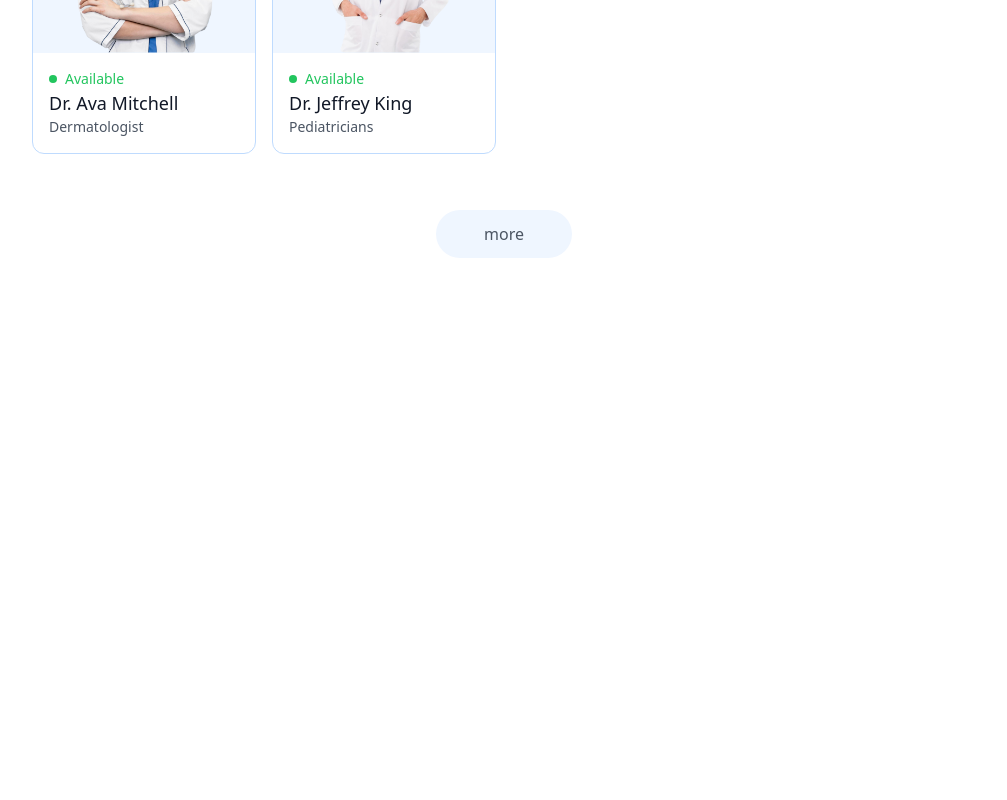
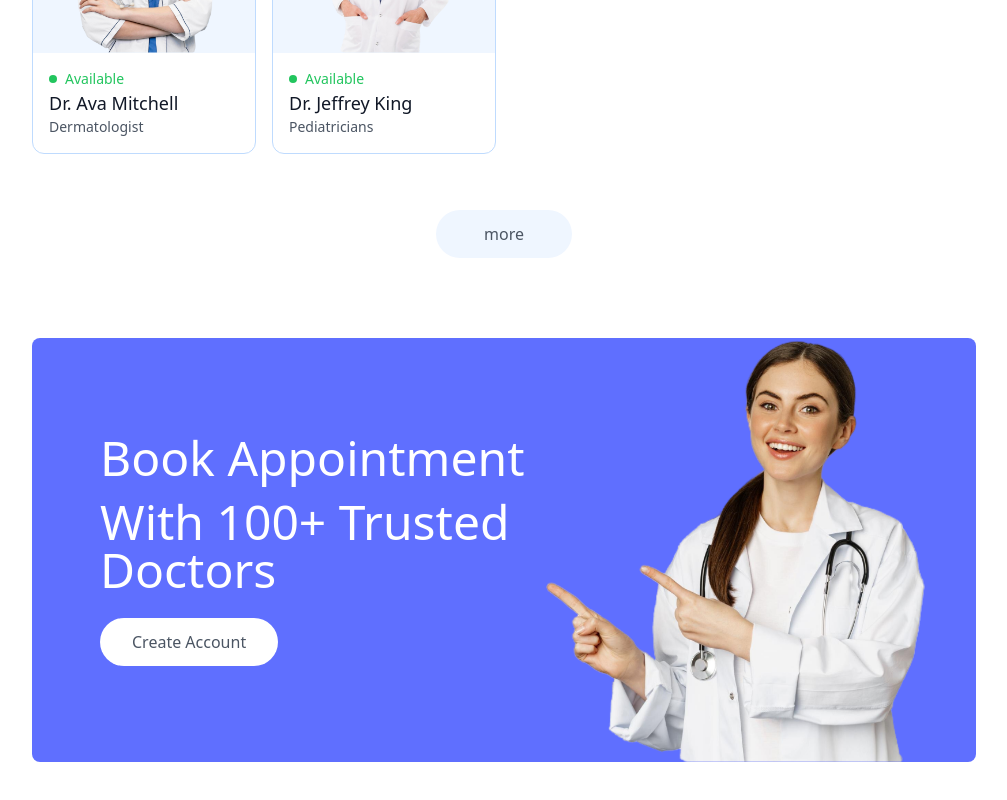
Before and after one commit to RashedujjamanNoor/doctorbari-client, a React (Vite) app: page / in a window 1280 px wide. Shown: the part 2132-2932 px from the top of the page, without its empty margins (136-1143 px from the left). Before the commit the page ends 2454 px from the top, so only its background shows below. Built offline with nearby package versions, Linux system fonts and the light colour scheme.

Commit message:
create banner component

```diff
--- /dev/null
+++ b/src/components/Banner.jsx
@@ -0,0 +1,31 @@
+import { assets } from "../assets/assets";
+import { useNavigate } from "react-router-dom";
+
+const Banner = () => {
+  const navigate = useNavigate();
+  return (
+    <div className="flex bg-primary rounded-lg px-6 sm:px-10 lg:px-12 md:px-14 my-20 md:mx-10">
+      <div className="flex-1 py-8 sm:py-10 md:py-16 lg:py-24 lg:pl-5">
+        <div className="text-xl sm:text-2xl md:text-3xl lg:text-5xl text-white font-medium">
+          <p>Book Appointment</p>
+          <p className="mt-4">With 100+ Trusted Doctors</p>
+        </div>
+        <button
+          onClick={() => navigate("/login")}
+          className="bg-white  text-sm sm:text-base text-gray-600 px-8 py-3 rounded-full mt-6 hover:scale-105 transition-all "
+        >
+          Create Account
+        </button>
+      </div>
+      <div className=" hidden md:block md:w-1/2 lg:w-96 relative">
+        <img
+          src={assets.appointment_img}
+          alt=""
+          className="w-full absolute bottom-0 right-0 "
+        />
+      </div>
+    </div>
+  );
+};
+
+export default Banner;
--- a/src/pages/Home.jsx
+++ b/src/pages/Home.jsx
@@ -1,3 +1,4 @@
+import Banner from "../components/Banner";
 import Header from "../components/Header";
 import SpecialityMenu from "../components/SpecialityMenu";
 import TopDoctors from "../components/TopDoctors";
@@ -8,6 +9,7 @@
       <Header />
       <SpecialityMenu />
       <TopDoctors />
+      <Banner />
     </div>
   );
 };
```
